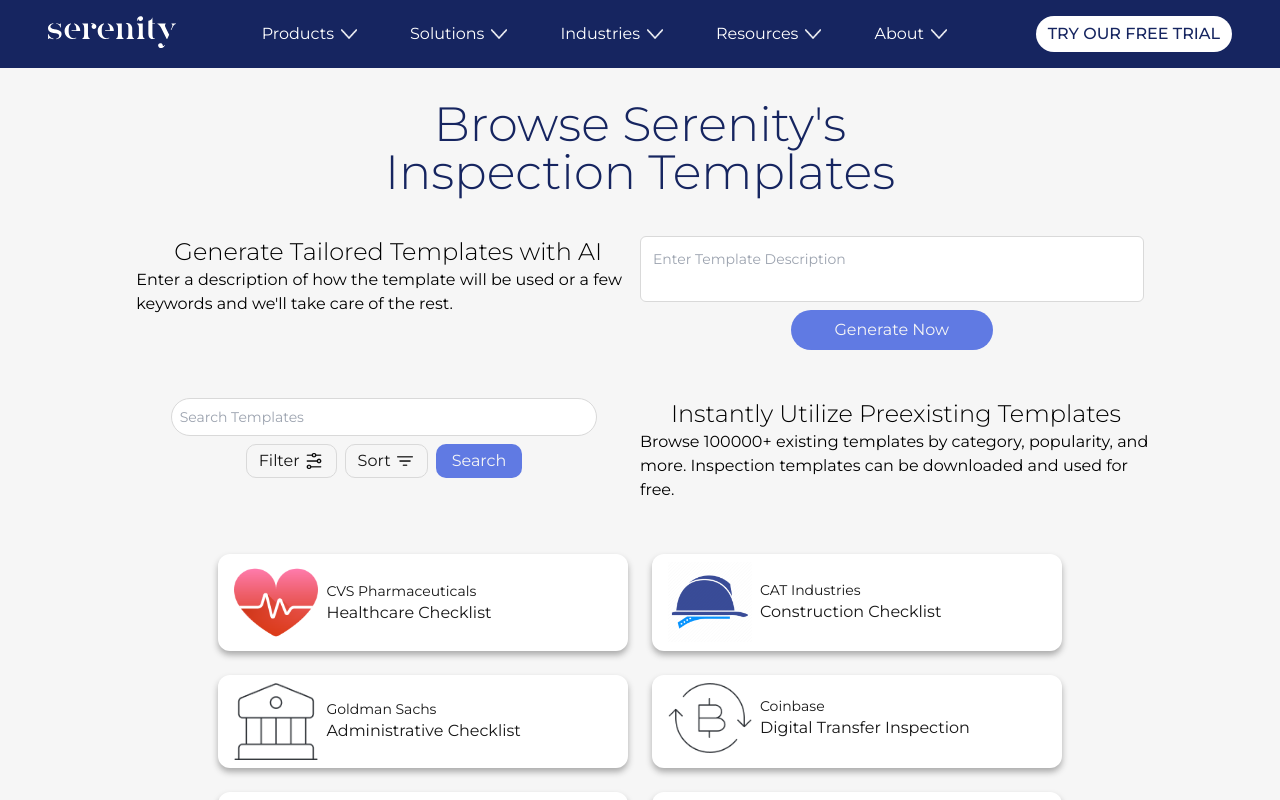
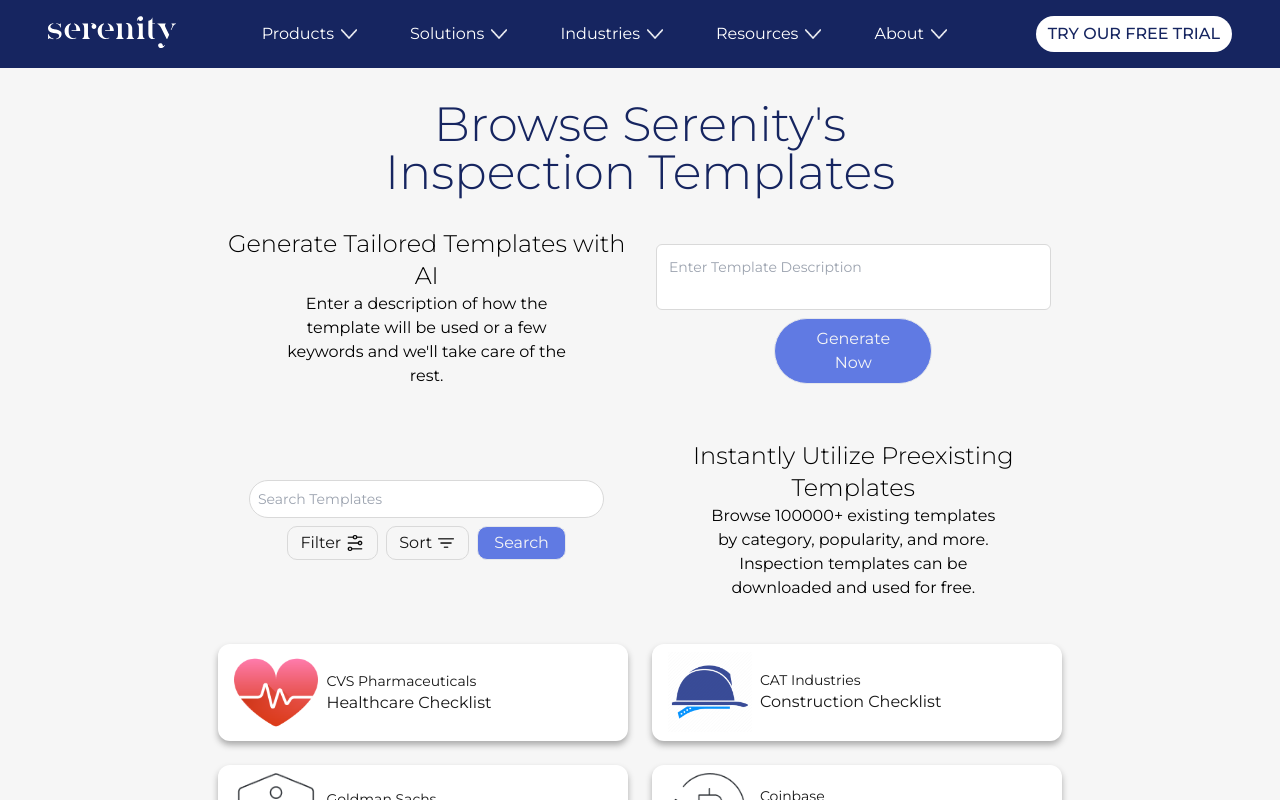
Before and after one commit to StephenTrainor/serenity-template-page, a Next.js app: page / in a window 1280 px wide. Shown: the top 800 px of the page. Built offline with nearby package versions, Linux system fonts and the light colour scheme.

Commit message:
Updated styling for landing page and removed unnecessary code snippets

```diff
--- a/pages/index.tsx
+++ b/pages/index.tsx
@@ -65,32 +65,30 @@
   return (
     <div>
       <Navbar />
-      <div className="main-page-container space-y-10">
+      <div className="main-page-container space-y-8">
         <div className="title mx-auto mt-8">
             <div>Browse Serenity's</div>
             <div>Inspection Templates</div>
         </div>
-        <div className="flex flex-row">
-          <div className="flex flex-col half">
+        <div className="flex flex-row w-10/12">
+          <div className="flex flex-col half text-center">
             <p className="subtitle">Generate Tailored Templates with AI</p>
-            <p className="dark-text">Enter a description of how the
-                                    template will be used or a few
-                                    keywords and we'll take care of the rest.</p>
+            <p className="dark-text w-2/3 mx-auto">Enter a description of how the template will be used or a few keywords and we'll take care of the rest.</p>
           </div>
-          <Form action="/TODO" className="flex flex-col half">
+          <Form action="/TODO" className="flex flex-col half p-4">
             <textarea
               className="multi-line-input"
               name="description"
               autoComplete="off"
               placeholder="Enter Template Description"
             ></textarea>
-            <button className="button-light-blue rounded-full py-2 px-6 w-2/5 mx-auto my-2">
+            <button className="button-light-blue rounded-full py-2 px-6 w-9/10 max-[1330px]:w-2/5 mx-auto my-2">
               Generate Now
             </button>
           </Form>
         </div>
-        <div className="flex flex-row">
-          <Form action="/" className="flex flex-col half">
+        <div className="flex flex-row w-10/12">
+          <Form action="/" className="flex flex-col half my-auto">
             <input
               className="single-line-input mx-auto mb-2 w-10/12"
               placeholder="Search Templates"
@@ -111,11 +109,9 @@
               <button className="button-light-blue round-soft py-1 px-4">Search</button>
             </div>
           </Form>
-          <div className="flex flex-col half">
+          <div className="flex flex-col half text-center">
             <p className="subtitle">Instantly Utilize Preexisting Templates</p>
-            <p className="dark-text">Browse 100000+ existing templates by category,
-                                    popularity, and more. Inspection templates can
-                                    be downloaded and used for free.</p>
+            <p className="dark-text w-2/3 mx-auto">Browse 100000+ existing templates by category, popularity, and more. Inspection templates can be downloaded and used for free.</p>
           </div>
         </div>
         <div className="flex flex-wrap justify-center">
--- a/styles/globals.css
+++ b/styles/globals.css
@@ -67,7 +67,7 @@
 }
 
 .button-dark {
-  @apply round-soft flex flex-row bp justify-center;
+  @apply round-soft flex flex-row justify-center;
   cursor: pointer;
   background-color: var(--serenity-midnight);
   color: var(--white);
@@ -80,6 +80,7 @@
 .button-light-blue {
   cursor: pointer;
   background-color: var(--cornflower);
+  border-width: 1px;
   color: var(--background);
 }
 
@@ -92,7 +93,6 @@
   border-color: var(--border);
   cursor: pointer;
   border-width: 1px;
-  /* background-color: var(--background); */
   color: var(--foreground);
 }
 
@@ -170,7 +170,9 @@
 }
 
 .half {
+  /* max-width: 45%; */
   max-width: 50%;
+  /* min-width: 45%; */
   min-width: 50%;
 }
 
```
